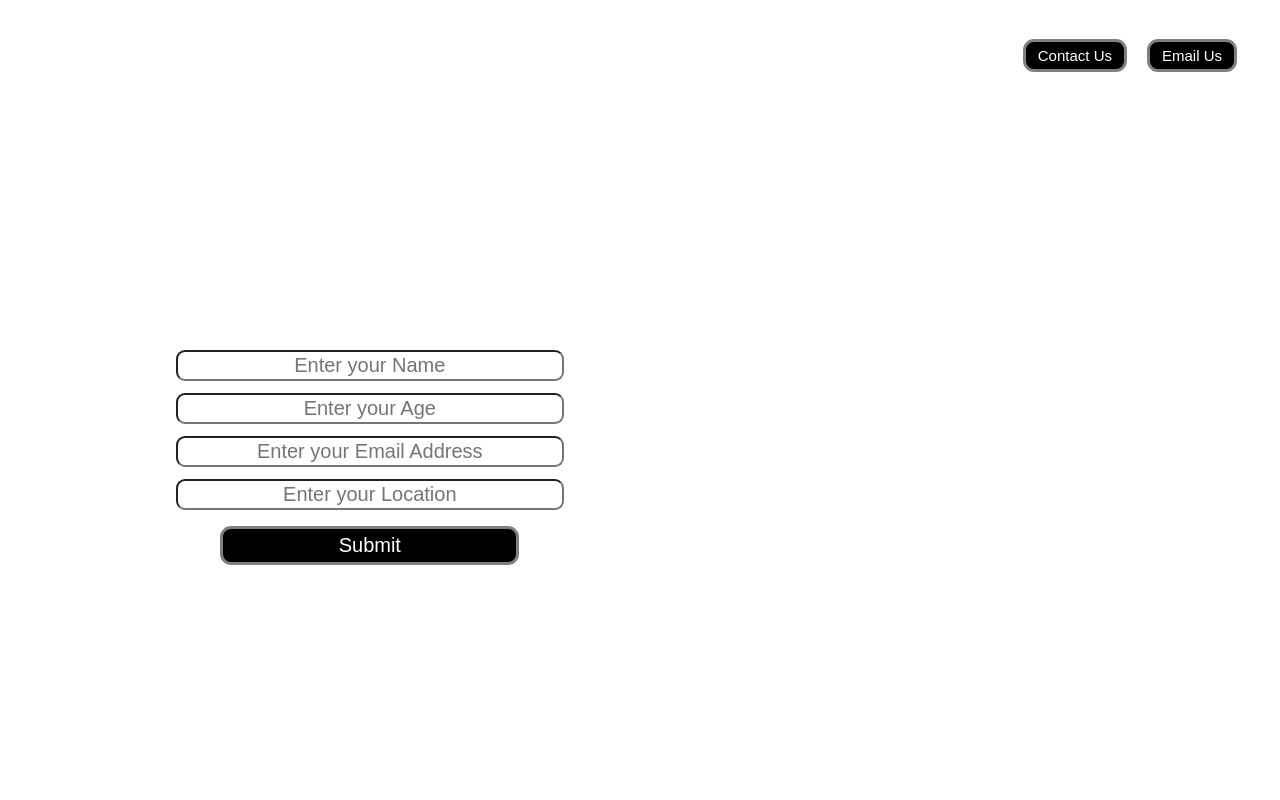
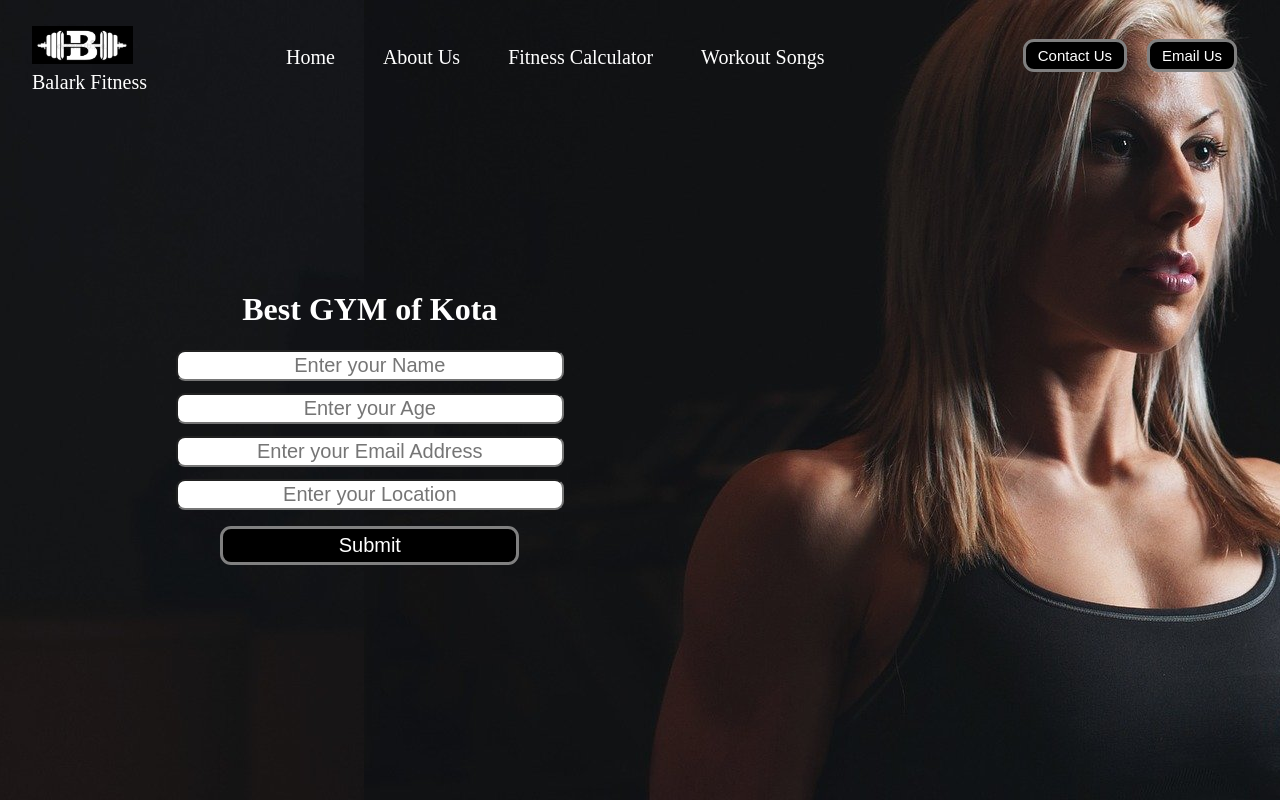
Before and after one commit to balarksinghal21/Balark-Fitness, a plain HTML site: page index.html in a window 1280 px wide. Drawn offline with Linux system fonts and the light colour scheme.

Commit message:
Update index.html

```diff
--- a/index.html
+++ b/index.html
@@ -7,14 +7,14 @@
     <meta name="viewport" content="width=device-width, initial-scale=1.0">
     <title>Balark Fitness</title>
 </head>
-<link rel="stylesheet" href="CSS/style.css">
+<link rel="stylesheet" href="style.css">
 <style>
     /* CSS Reset */
     body {
         color: white;
         margin: 0px;
         padding: 0px;
-        background: url('img/bg.jpg');
+        background: url('bg.jpg');
         background-position: 364px top;
     }
 
@@ -122,7 +122,7 @@
     <header class="header">
         <!-- This is for logo -->
         <div class="left">
-            <img src="img/logo.jpg" alt="">
+            <img src="logo.jpg" alt="">
             <div> Balark Fitness</div>
         </div>
         <!-- This is for navigation bar -->
```
